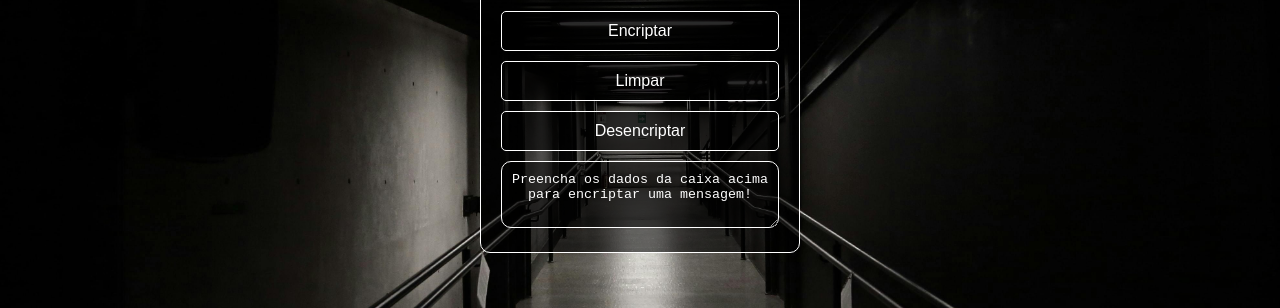
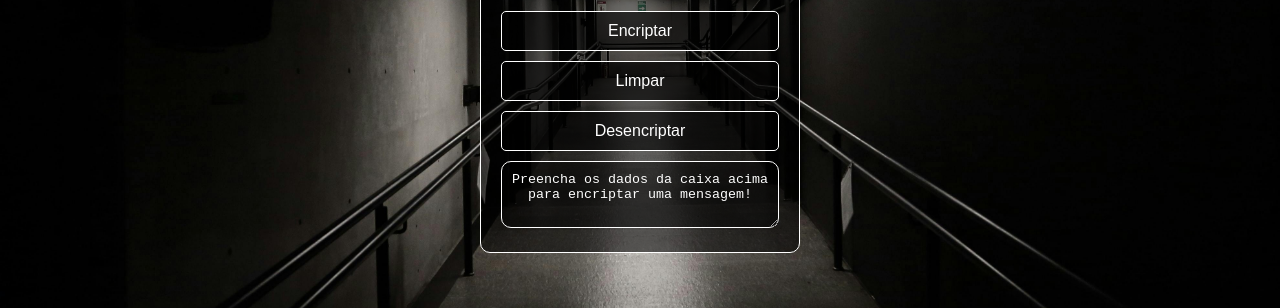
Before and after one commit to GRodrigues10/Projeto-Encriptador-de-Mensagens, a plain HTML site: page index.html in a window 1280 px wide. Shown: the part 281-589 px from the top of the page. Drawn offline with Linux system fonts and the light colour scheme.

Commit message:
atualização

```diff
--- a/style.css
+++ b/style.css
@@ -13,6 +13,8 @@ body {
     font-family: fonte;
     background-image: url(imagens/back.jpg);
     background-size: cover;
+    background-position: center; /* Adicionando para centralizar a imagem */
+    background-repeat: no-repeat;
 }
 
 h1 {
```
